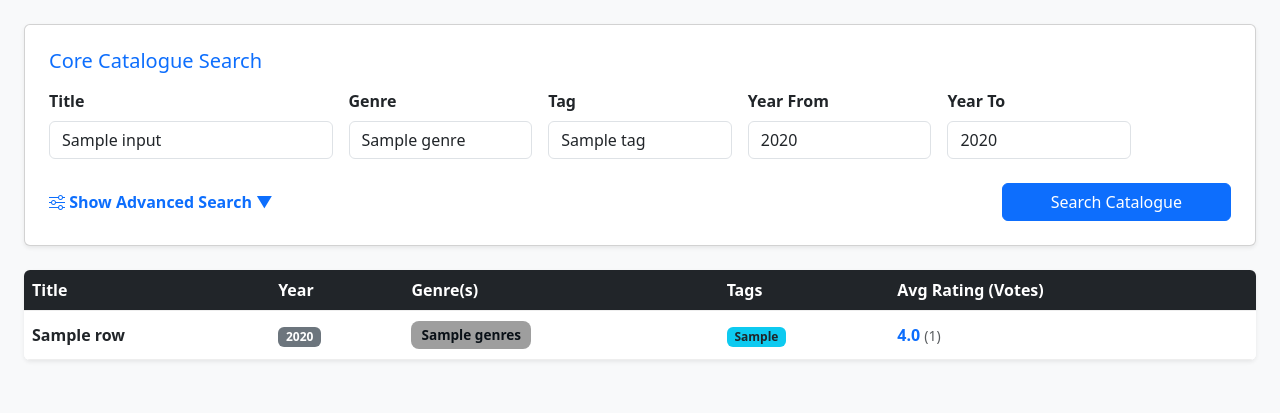
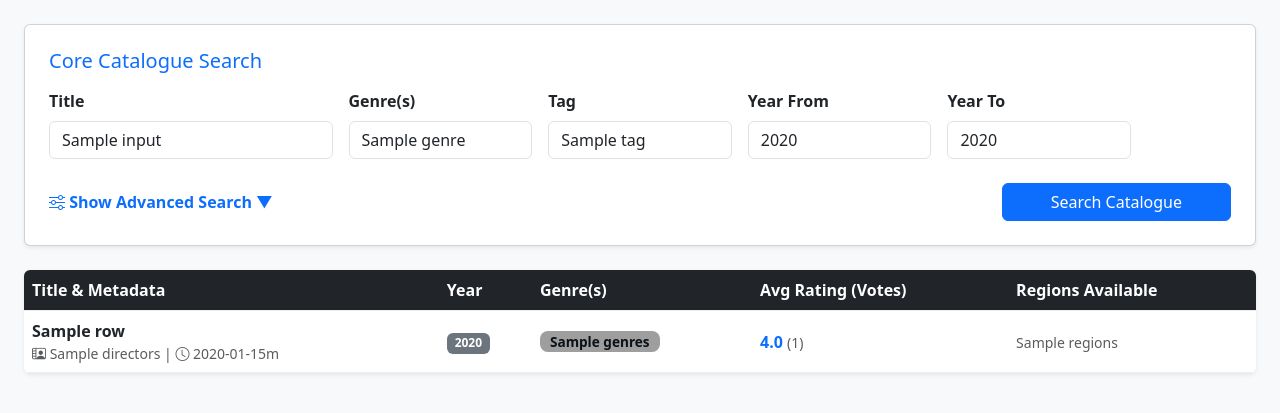
Before and after one commit to ianL123/COMP0022-database_project, a Flask app: template templates/index.html in a window 1280 px wide. Shown: the part 56-469 px from the top of the page. Run offline with Flask 3, Linux system fonts and the light colour scheme; the template is opened without the code that fills it: most values are stand-ins (such as "Sample title", 1, 10 or a date in 2020).

Commit message:
T1: advanced search and display dashboard

```diff
--- a/app.py
+++ b/app.py
@@ -16,22 +16,20 @@ def index():
     results = []
     alerts = []
 
-    # Get search inputs
+    # Get Core inputs
     f_title = request.form.get('title', '').strip()
     f_genre = request.form.get('genre', '').strip()
-    f_tag = request.form.get('tag', '').strip() # We handle this carefully now
+    f_tag = request.form.get('tag', '').strip()
     f_year_start = request.form.get('year_start', '').strip()
     f_year_end = request.form.get('year_end', '').strip()
 
-    genre_list = f_genre.split('|')
-    f_genre = genre_list.sort()
+    # Get Advanced inputs
+    f_director = request.form.get('director', '').strip()
+    f_actor = request.form.get('actor', '').strip()
+    f_runtime = request.form.get('runtime', '').strip()
+    f_region = request.form.get('region', '').strip() # Added region support
 
-    # ... [Alerts logic remains the same] ...
-
-    # OPTIMIZED SQL:
-    # 1. We only join 'tags' if the user actually searched for a specific tag.
-    # 2. We remove GROUP_CONCAT which is extremely slow on large datasets.
-
+    # Base SQL - Using LEFT JOIN for the 'others' metadata
     base_sql = """
         SELECT
             m.movieId,
@@ -39,12 +37,16 @@ def index():
             m.genres,
             SUBSTRING(m.title, -5, 4) AS release_year,
             r.avg_rating,
-            r.count as vote_count
+            r.count as vote_count,
+            o.directors,
+            o.topCast,
+            o.runtimeMinutes,
+            o.regions
         FROM movies m
         INNER JOIN average_ratings r ON m.movieId = r.movieId
+        LEFT JOIN others o ON m.movieId = o.movieId
     """
 
-    # If user wants a specific tag, we use an EXISTS clause (much faster than a JOIN + GROUP BY)
     tag_filter = ""
     if f_tag:
         tag_filter = " AND EXISTS (SELECT 1 FROM tags t WHERE t.movieId = m.movieId AND t.tag LIKE :tag)"
@@ -54,10 +56,13 @@ def index():
         AND m.genres LIKE :genre
         AND (:year_start = '' OR SUBSTRING(m.title, -5, 4) >= :year_start)
         AND (:year_end = '' OR SUBSTRING(m.title, -5, 4) <= :year_end)
+        AND (:director = '' OR o.directors LIKE :director)
+        AND (:actor = '' OR o.topCast LIKE :actor)
+        AND (:runtime = '' OR o.runtimeMinutes >= :runtime)
+        AND (:region = '' OR o.regions LIKE :region)
     """
 
     order_by = "ORDER BY r.count DESC"
-
     sql = f"{base_sql} {where_clause} {tag_filter} {order_by} LIMIT 50"
 
     params = {
@@ -65,17 +70,25 @@ def index():
         'genre': f'%{f_genre}%',
         'tag': f'%{f_tag}%',
         'year_start': f_year_start,
-        'year_end': f_year_end
+        'year_end': f_year_end,
+        'director': f'%{f_director}%',
+        'actor': f'%{f_actor}%',
+        'runtime': f_runtime,
+        'region': f'%{f_region}%'
     }
 
     try:
         results = db.session.execute(text(sql), params).fetchall()
+
+        # Check if we have 'others' data for these results to trigger dashboard alerts
+        if results and any(row.directors is None for row in results):
+            alerts.append("Some movies are missing extended metadata (directors/cast).")
+
     except Exception as e:
         print(f"Database Error: {e}")
-        alerts.append("Query error - Check if database is fully loaded.")
+        alerts.append("Query error - Check if 'others' table schema matches Python keys.")
 
     return render_template('index.html', results=results, alerts=alerts, inputs=request.form)
-
 # === Task 2: Analytics Reports Route ===
 @app.route('/reports')
 def reports():
--- a/templates/index.html
+++ b/templates/index.html
@@ -9,6 +9,21 @@
             border-top: 1px dashed #dee2e6;
             margin: 20px 0;
             padding-top: 20px;
+        }
+        /* Genre badge styling */
+        .genre {
+            display: inline-block;
+            padding: 0.25em 0.6em;
+            font-size: 0.75em;
+            font-weight: 700;
+            line-height: 1;
+            text-align: center;
+            white-space: nowrap;
+            vertical-align: baseline;
+            border-radius: 0.375rem;
+            background-color: #e9ecef;
+            color: #495057;
+            margin-right: 2px;
         }
     </style>
     <link href="{{ url_for('static', filename='css/style.css') }}" rel="stylesheet">
@@ -62,8 +77,8 @@
                         <input type="text" name="title" class="form-control" value="{{ inputs.title }}">
                     </div>
                     <div class="col-md-2">
-                        <label class="form-label fw-bold">Genre</label>
-                        <input type="text" name="genre" class="form-control" placeholder="e.g. Comedy" value="{{ inputs.genre }}">
+                        <label class="form-label fw-bold">Genre(s)</label>
+                        <input type="text" name="genre" class="form-control" placeholder="e.g. Comedy|Action" value="{{ inputs.genre }}">
                     </div>
                     <div class="col-md-2">
                         <label class="form-label fw-bold">Tag</label>
@@ -90,19 +105,28 @@
 
                 <div class="collapse mt-3" id="advancedSearch">
                     <div class="card card-body bg-light border-0">
-                        <h6 class="text-muted mb-3 small">Extended Criteria (Will check database availability)</h6>
+                        <h6 class="text-muted mb-3 small">Extended Criteria (Powered by 'Others' Database)</h6>
                         <div class="row g-3">
-                             <div class="col-md-3"> <label class="form-label text-muted small">Director</label>
-                                <input type="text" name="director" class="form-control form-control-sm" value="{{ inputs.director }}">
+                             <div class="col-md-3">
+                                <label class="form-label text-muted small">Director</label>
+                                <input type="text" name="director" class="form-control form-control-sm" placeholder="e.g. Lasseter" value="{{ inputs.director }}">
                             </div>
-                            <div class="col-md-3"><label class="form-label text-muted small">Lead Actor</label>
-                                <input type="text" name="actor" class="form-control form-control-sm" value="{{ inputs.actor }}"></div>
-                            <div class="col-md-2"><label class="form-label text-muted small">Awards</label>
-                                <input type="text" name="awards" class="form-control form-control-sm" value="{{ inputs.awards }}"></div>
-                            <div class="col-md-2"><label class="form-label text-muted small">Runtime</label>
-                                <input type="text" name="runtime" class="form-control form-control-sm" value="{{ inputs.runtime }}"></div>
-                            <div class="col-md-2"><label class="form-label text-muted small">Language</label>
-                                <input type="text" name="language" class="form-control form-control-sm" value="{{ inputs.language }}"></div>
+                            <div class="col-md-3">
+                                <label class="form-label text-muted small">Lead Actor</label>
+                                <input type="text" name="actor" class="form-control form-control-sm" placeholder="e.g. Tom Hanks" value="{{ inputs.actor }}">
+                            </div>
+                            <div class="col-md-2">
+                                <label class="form-label text-muted small">Min Runtime</label>
+                                <input type="number" name="runtime" class="form-control form-control-sm" placeholder="e.g. 90" value="{{ inputs.runtime }}">
+                            </div>
+                            <div class="col-md-2">
+                                <label class="form-label text-muted small">Region</label>
+                                <input type="text" name="region" class="form-control form-control-sm" placeholder="e.g. US|GB" value="{{ inputs.region }}">
+                            </div>
+                            <div class="col-md-2">
+                                <label class="form-label text-muted small">Language (Legacy)</label>
+                                <input type="text" name="language" class="form-control form-control-sm" disabled value="{{ inputs.language }}">
+                            </div>
                         </div>
                     </div>
                 </div>
@@ -113,17 +137,23 @@
             <table class="table table-hover align-middle mb-0">
                 <thead class="table-dark">
                     <tr>
-                        <th>Title</th>
+                        <th>Title & Metadata</th>
                         <th>Year</th>
                         <th>Genre(s)</th>
-                        <th>Tags</th>
                         <th>Avg Rating (Votes)</th>
+                        <th>Regions Available</th>
                     </tr>
                 </thead>
                 <tbody>
                     {% for row in results %}
                     <tr>
-                        <td><strong>{{ row.title }}</strong></td>
+                        <td>
+                            <div class="fw-bold text-dark">{{ row.title }}</div>
+                            <div class="text-muted small">
+                                {% if row.directors %} <i class="bi bi-person-video2"></i> {{ row.directors }} {% endif %}
+                                {% if row.runtimeMinutes %} | <i class="bi bi-clock"></i> {{ row.runtimeMinutes }}m {% endif %}
+                            </div>
+                        </td>
                         <td><span class="badge bg-secondary">{{ row.release_year }}</span></td>
                         <td>
                             {% for g in row.genres.split('|') %}
@@ -131,15 +161,17 @@
                             {% endfor %}
                         </td>
                         <td>
-                            {% if row.all_tags %}
-                                <span class="badge bg-info text-dark" style="white-space: normal; text-align: left;">{{ row.all_tags }}</span>
+                            <span class="fw-bold text-primary">{{ "%.1f"|format(row.avg_rating) }}</span>
+                            <small class="text-muted">({{ row.vote_count }})</small>
+                        </td>
+                        <td>
+                            {% if row.regions %}
+                                <span class="text-muted small" title="{{ row.regions }}" style="cursor: help;">
+                                    {{ row.regions[:25] }}{% if row.regions|length > 25 %}...{% endif %}
+                                </span>
                             {% else %}
                                 <span class="text-muted small">-</span>
                             {% endif %}
-                        </td>
-                        <td>
-                            <span class="fw-bold text-primary">{{ "%.1f"|format(row.avg_rating) }}</span>
-                            <small class="text-muted">({{ row.vote_count }})</small>
                         </td>
                     </tr>
                     {% else %}
@@ -154,6 +186,5 @@
 
     <script src="https://cdn.jsdelivr.net/npm/bootstrap@5.3.0/dist/js/bootstrap.bundle.min.js"></script>
 
-
 </body>
 </html>
```
